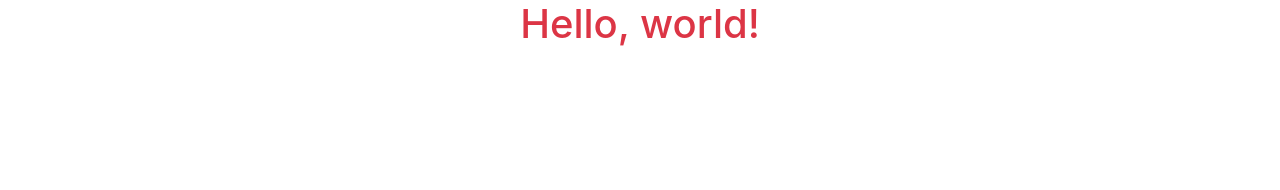
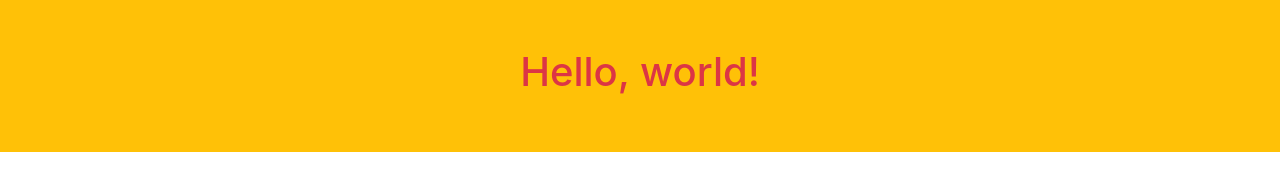
Before and after one commit to anupammo/sms-ui, a plain HTML site: page index.html in a window 1280 px wide. Drawn offline with nearby package versions, Linux system fonts and the light colour scheme.

Commit message:
300320211912

```diff
--- a/index.html
+++ b/index.html
@@ -1,23 +1,31 @@
 <!doctype html>
 <html lang="en">
+
 <head>
   <!-- Required meta tags -->
   <meta charset="utf-8">
   <meta name="viewport" content="width=device-width, initial-scale=1, shrink-to-fit=no">
 
   <!-- Bootstrap CSS -->
-    <link rel="stylesheet" href="https://cdn.jsdelivr.net/npm/bootstrap@4.6.0/dist/css/bootstrap.min.css" integrity="sha384-B0vP5xmATw1+K9KRQjQERJvTumQW0nPEzvF6L/Z6nronJ3oUOFUFpCjEUQouq2+l" crossorigin="anonymous">
+  <link rel="stylesheet" href="https://cdn.jsdelivr.net/npm/bootstrap@4.6.0/dist/css/bootstrap.min.css"
+    integrity="sha384-B0vP5xmATw1+K9KRQjQERJvTumQW0nPEzvF6L/Z6nronJ3oUOFUFpCjEUQouq2+l" crossorigin="anonymous">
 
   <title>Hello, world!</title>
 </head>
+
 <body>
-    <h1 class="text-center text-danger">Hello, world!</h1>
-
+  <header class="bg-warning py-5">
+    <h1 class ="text-center text-danger">Hello, world!</h1>
+  </header>
   <!-- Optional JavaScript; choose one of the two! -->
 
   <!-- Option 1: jQuery and Bootstrap Bundle (includes Popper) -->
-    <script src="https://code.jquery.com/jquery-3.5.1.slim.min.js" integrity="sha384-DfXdz2htPH0lsSSs5nCTpuj/zy4C+OGpamoFVy38MVBnE+IbbVYUew+OrCXaRkfj" crossorigin="anonymous"></script>
-    <script src="https://cdn.jsdelivr.net/npm/bootstrap@4.6.0/dist/js/bootstrap.bundle.min.js" integrity="sha384-Piv4xVNRyMGpqkS2by6br4gNJ7DXjqk09RmUpJ8jgGtD7zP9yug3goQfGII0yAns" crossorigin="anonymous"></script>
+  <script src="https://code.jquery.com/jquery-3.5.1.slim.min.js"
+    integrity="sha384-DfXdz2htPH0lsSSs5nCTpuj/zy4C+OGpamoFVy38MVBnE+IbbVYUew+OrCXaRkfj"
+    crossorigin="anonymous"></script>
+  <script src="https://cdn.jsdelivr.net/npm/bootstrap@4.6.0/dist/js/bootstrap.bundle.min.js"
+    integrity="sha384-Piv4xVNRyMGpqkS2by6br4gNJ7DXjqk09RmUpJ8jgGtD7zP9yug3goQfGII0yAns"
+    crossorigin="anonymous"></script>
 
   <!-- Option 2: Separate Popper and Bootstrap JS -->
   <!--
@@ -26,4 +34,5 @@
     <script src="https://cdn.jsdelivr.net/npm/bootstrap@4.6.0/dist/js/bootstrap.min.js" integrity="sha384-+YQ4JLhjyBLPDQt//I+STsc9iw4uQqACwlvpslubQzn4u2UU2UFM80nGisd026JF" crossorigin="anonymous"></script>
     -->
 </body>
+
 </html>
```
Lines whose indentation alone changed are shown as unchanged.
